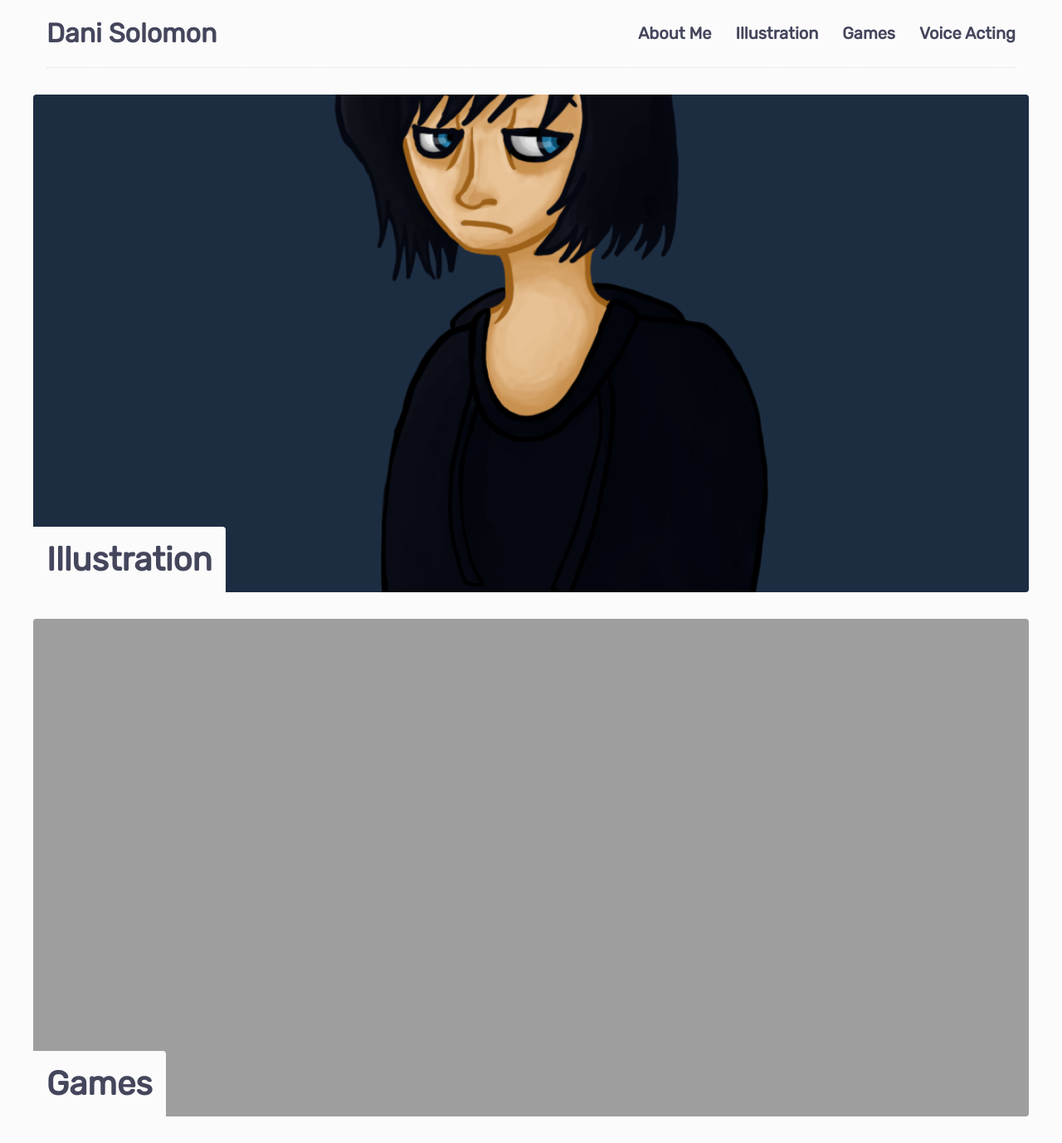
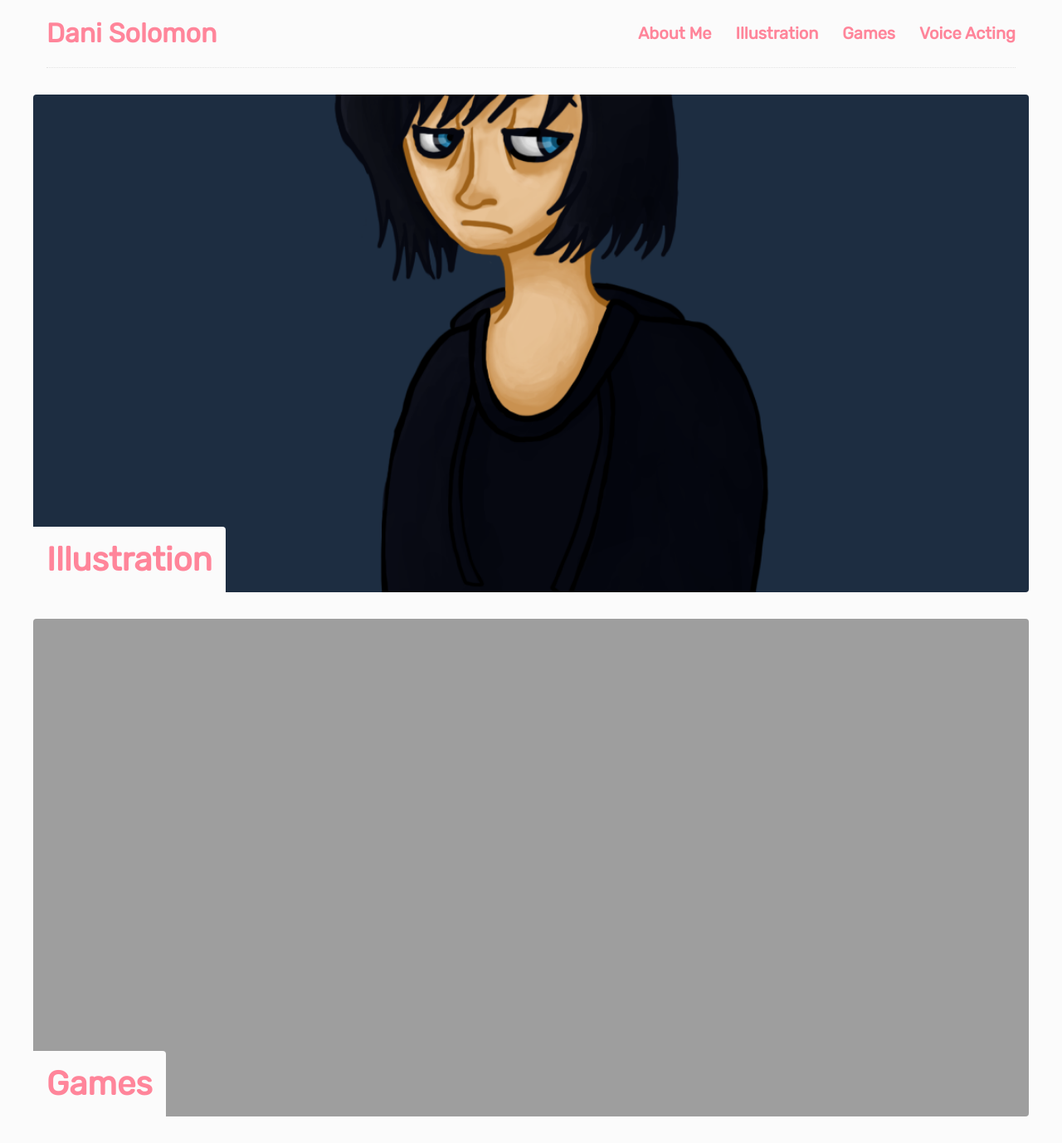
Before and after one commit to DaniBSolomon/danibsolomon.github.io, a Jekyll site: the page built from index.html, in a window 1280 px wide. Shown: the whole page at 83% size. Built offline with Jekyll 4.4.1, drawn with Linux system fonts in a browser that asks for light colours.

Commit message:
Update app.scss

```diff
--- a/css/app.scss
+++ b/css/app.scss
@@ -3,7 +3,7 @@
 
 $background-color: #fbfbfb;
 $text-color: #36465f;
-$link-color: #44465C;
+$link-color: #ff859a;
 
 $rounded-corner: 4px;
 
```
